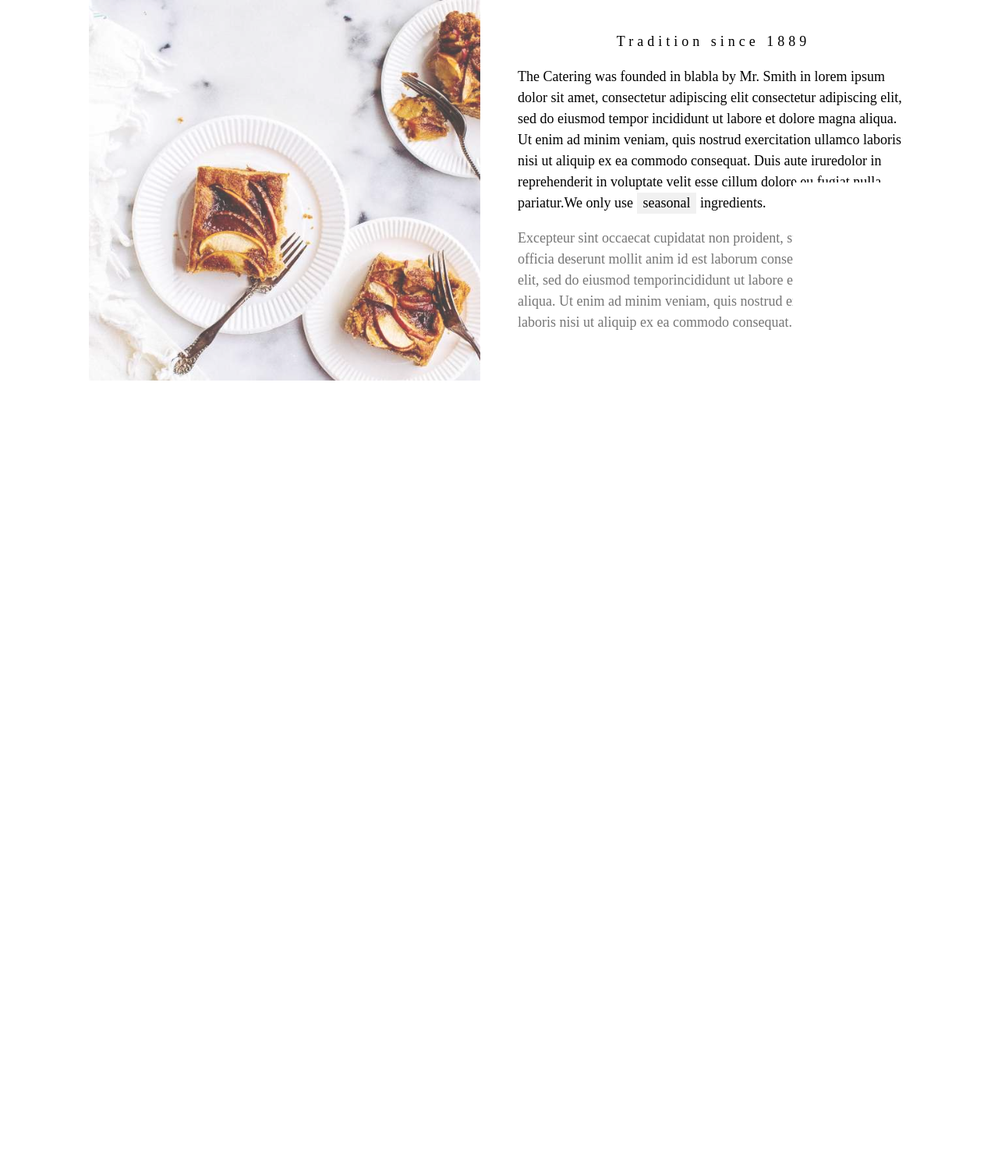
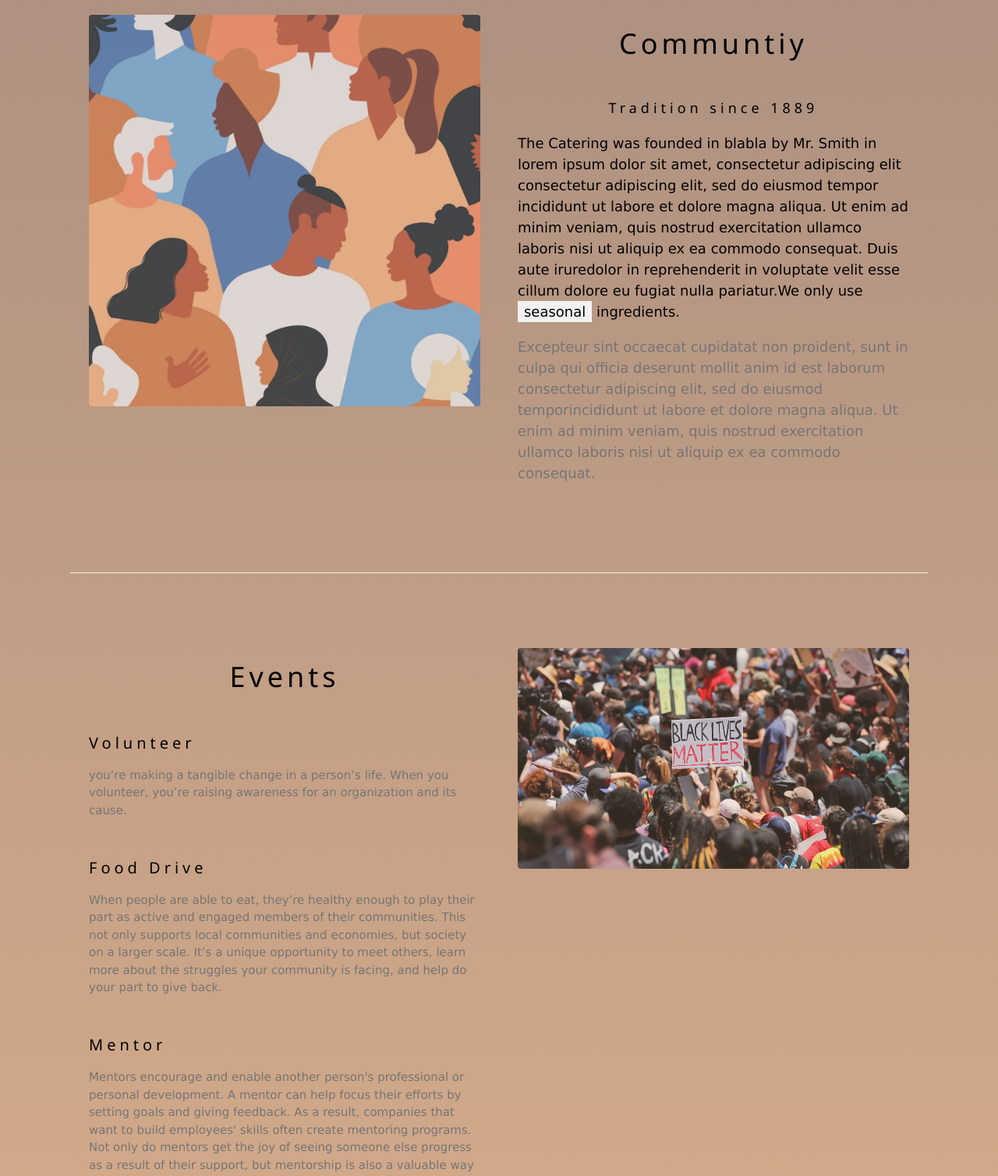
Before and after one commit to RobertAt100Percent/YBL-Website, a plain HTML site: page index.html in a window 1280 px wide. Shown: the part 783-2291 px from the top of the page at 78% size. Drawn offline with nearby package versions, Linux system fonts and the light colour scheme.

Commit message:
YBL changes

```diff
--- /dev/null
+++ b/CSS/YBL_StyleSheet.css
@@ -0,0 +1,10 @@
+body{font-family: "Times New Roman", Georgia, Serif;
+    /* background-color: #DAA06D; */
+    background: linear-gradient(to bottom, #4b21118c 0%, #efbd90 100%);
+
+}
+
+h1, h2, h3, h4, h5, h6 {
+  font-family: "Playfair Display";
+  letter-spacing: 5px;
+}
--- a/index.html
+++ b/index.html
@@ -1,28 +1,22 @@
 <!DOCTYPE html>
 <html>
 <head>
-<title>W3.CSS Template</title>
+<title>Young Black Leaders</title>
 <meta charset="UTF-8">
 <meta name="viewport" content="width=device-width, initial-scale=1">
+<link rel="stylesheet" href="/CSS/YBL_StyleSheet.css">
 <link rel="stylesheet" href="https://www.w3schools.com/w3css/4/w3.css">
-<style>
-body {font-family: "Times New Roman", Georgia, Serif;}
-h1, h2, h3, h4, h5, h6 {
-  font-family: "Playfair Display";
-  letter-spacing: 5px;
-}
-</style>
 </head>
 <body>
 
 <!-- Navbar (sit on top) -->
 <div class="w3-top">
   <div class="w3-bar w3-white w3-padding w3-card" style="letter-spacing:4px;">
-    <a href="#home" class="w3-bar-item w3-button">Gourmet au Catering</a>
+    <a href="#home" class="w3-bar-item w3-button">YBL</a>
     <!-- Right-sided navbar links. Hide them on small screens -->
     <div class="w3-right w3-hide-small">
       <a href="#about" class="w3-bar-item w3-button">About</a>
-      <a href="#menu" class="w3-bar-item w3-button">Menu</a>
+      <a href="#menu" class="w3-bar-item w3-button">Events</a>
       <a href="#contact" class="w3-bar-item w3-button">Contact</a>
     </div>
   </div>
@@ -30,9 +24,9 @@ h1, h2, h3, h4, h5, h6 {
 
 <!-- Header -->
 <header class="w3-display-container w3-content w3-wide" style="max-width:1600px;min-width:500px" id="home">
-  <img class="w3-image" src="Images/hamburger.jpg"Hamburger Catering" width="1600" height="800">
+  <img class="w3-image" src="Images/black_hands.jpg"Hamburger Catering" width="1600" height="800">
   <div class="w3-display-bottomleft w3-padding-large w3-opacity">
-    <h1 class="w3-xxlarge">Le Catering</h1>
+    <h1 class="w3-xxlarge">Young Black Leaders</h1>
   </div>
 </header>
 
@@ -42,11 +36,11 @@ h1, h2, h3, h4, h5, h6 {
   <!-- About Section -->
   <div class="w3-row w3-padding-64" id="about">
     <div class="w3-col m6 w3-padding-large w3-hide-small">
-     <img src="Images/tablesetting2.jpg" class="w3-round w3-image w3-opacity-min" alt="Table Setting" width="600" height="750">
+     <img src="Images/Advancing-Diversity.jpg" class="w3-round w3-image w3-opacity-min" alt="Table Setting" width="600" height="750">
     </div>
 
     <div class="w3-col m6 w3-padding-large">
-      <h1 class="w3-center">About Catering</h1><br>
+      <h1 class="w3-center">Communtiy</h1><br>
       <h5 class="w3-center">Tradition since 1889</h5>
       <p class="w3-large">The Catering was founded in blabla by Mr. Smith in lorem ipsum dolor sit amet, consectetur adipiscing elit consectetur adipiscing elit, sed do eiusmod tempor incididunt ut labore et dolore magna aliqua. Ut enim ad minim veniam, quis nostrud exercitation ullamco laboris nisi ut aliquip ex ea commodo consequat. Duis aute iruredolor in reprehenderit in voluptate velit esse cillum dolore eu fugiat nulla pariatur.We only use <span class="w3-tag w3-light-grey">seasonal</span> ingredients.</p>
       <p class="w3-large w3-text-grey w3-hide-medium">Excepteur sint occaecat cupidatat non proident, sunt in culpa qui officia deserunt mollit anim id est laborum consectetur adipiscing elit, sed do eiusmod temporincididunt ut labore et dolore magna aliqua. Ut enim ad minim veniam, quis nostrud exercitation ullamco laboris nisi ut aliquip ex ea commodo consequat.</p>
@@ -58,25 +52,25 @@ h1, h2, h3, h4, h5, h6 {
   <!-- Menu Section -->
   <div class="w3-row w3-padding-64" id="menu">
     <div class="w3-col l6 w3-padding-large">
-      <h1 class="w3-center">Our Menu</h1><br>
-      <h4>Bread Basket</h4>
-      <p class="w3-text-grey">Assortment of fresh baked fruit breads and muffins 5.50</p><br>
+      <h1 class="w3-center">Events</h1><br>
+      <h4>Volunteer</h4>
+      <p class="w3-text-grey">you’re making a tangible change in a person’s life. When you volunteer, you’re raising awareness for an organization and its cause.</p><br>
 
-      <h4>Honey Almond Granola with Fruits</h4>
-      <p class="w3-text-grey">Natural cereal of honey toasted oats, raisins, almonds and dates 7.00</p><br>
+      <h4>Food Drive</h4>
+      <p class="w3-text-grey">When people are able to eat, they’re healthy enough to play their part as active and engaged members of their communities.  This not only supports local communities and economies, but society on a larger scale. It’s a unique opportunity to meet others, learn more about the struggles your community is facing, and help do your part to give back. </p><br>
 
-      <h4>Belgian Waffle</h4>
-      <p class="w3-text-grey">Vanilla flavored batter with malted flour 7.50</p><br>
+      <h4>Mentor</h4>
+      <p class="w3-text-grey">Mentors encourage and enable another person's professional or personal development. A mentor can help focus their efforts by setting goals and giving feedback. As a result, companies that want to build employees' skills often create mentoring programs. Not only do mentors get the joy of seeing someone else progress as a result of their support, but mentorship is also a valuable way to develop leadership and communication skills, gain confidence while you learn and expand your networks.</p><br>
 
-      <h4>Scrambled eggs</h4>
-      <p class="w3-text-grey">Scrambled eggs, roasted red pepper and garlic, with green onions 7.50</p><br>
+      <h4>Education</h4>
+      <p class="w3-text-grey">Education Is a Pillar of Society. Schools make it possible for people to learn and live fulfilling lives. Schools are an essential part of any community. Your choice to volunteer as a teacher is not only an act of kindness but an investment for the future.</p><br>
 
-      <h4>Blueberry Pancakes</h4>
-      <p class="w3-text-grey">With syrup, butter and lots of berries 8.50</p>
+      <h4>Networking</h4>
+      <p class="w3-text-grey">With the right approach, people networking can provide the opportunity to build mutually beneficial relationships with other professionals in your industry. Once you’ve established a solid professional network, you’ll be the first to know about job opportunities in your field and front of mind for anyone in your network who is seeking to hire someone with your skills and experience.</p>
     </div>
 
     <div class="w3-col l6 w3-padding-large">
-      <img src="Images/tablesetting.jpg" class="w3-round w3-image w3-opacity-min" alt="Menu" style="width:100%">
+      <img src="Images/BLM.jpg" class="w3-round w3-image w3-opacity-min" alt="Menu" style="width:100%">
     </div>
   </div>
 
@@ -86,13 +80,13 @@ h1, h2, h3, h4, h5, h6 {
   <div class="w3-container w3-padding-64" id="contact">
     <h1>Contact</h1><br>
     <p>We offer full-service catering for any event, large or small. We understand your needs and we will cater the food to satisfy the biggerst criteria of them all, both look and taste. Do not hesitate to contact us.</p>
-    <p class="w3-text-blue-grey w3-large"><b>Catering Service, 42nd Living St, 43043 New York, NY</b></p>
-    <p>You can also contact us by phone 00553123-2323 or email catering@catering.com, or you can send us a message here:</p>
+    <p class="w3-text-blue-grey w3-large"><b></b></p>
+    <p>You can also contact us by phone 00553123-2323 or email YoungBlackLeaders@gmail.com, or you can send us a message here:</p>
     <form action="/action_page.php" target="_blank">
       <p><input class="w3-input w3-padding-16" type="text" placeholder="Name" required name="Name"></p>
       <p><input class="w3-input w3-padding-16" type="number" placeholder="How many people" required name="People"></p>
       <p><input class="w3-input w3-padding-16" type="datetime-local" placeholder="Date and time" required name="date" value="2020-11-16T20:00"></p>
-      <p><input class="w3-input w3-padding-16" type="text" placeholder="Message \ Special requirements" required name="Message"></p>
+      <p><input class="w3-input w3-padding-16" type="text" placeholder="Message" required name="Message"></p>
       <p><button class="w3-button w3-light-grey w3-section" type="submit">SEND MESSAGE</button></p>
     </form>
   </div>
@@ -101,9 +95,9 @@ h1, h2, h3, h4, h5, h6 {
 </div>
 
 <!-- Footer -->
-<footer class="w3-center w3-light-grey w3-padding-32">
-  <p>Powered by <a href="https://www.w3schools.com/w3css/default.asp" title="W3.CSS" target="_blank" class="w3-hover-text-green">w3.css</a></p>
-</footer>
+<!-- <footer class="w3-center w3-light-grey w3-padding-32">
+<p>Powered by <a href="https://www.w3schools.com/w3css/default.asp" title="W3.CSS" target="_blank" class="w3-hover-text-green">w3.css</a></p> -->
+<!-- </footer> -->
 
 </body>
 </html>
```
Also changed, not shown: Images/Advancing-Diversity.jpg (added), Images/BLM.jpg (added), Images/Black_community.jpg (added), Images/black_hands.jpg (added).
